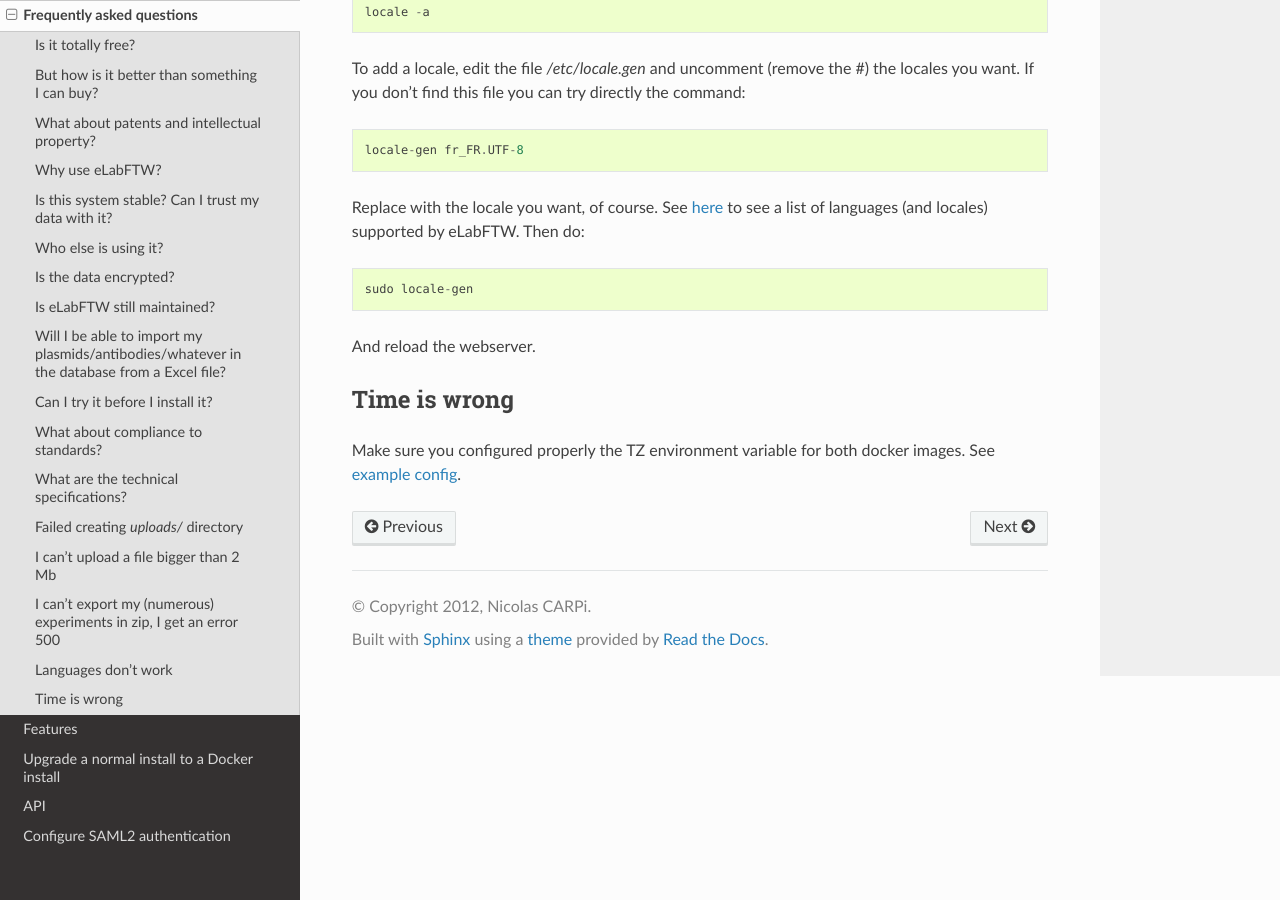
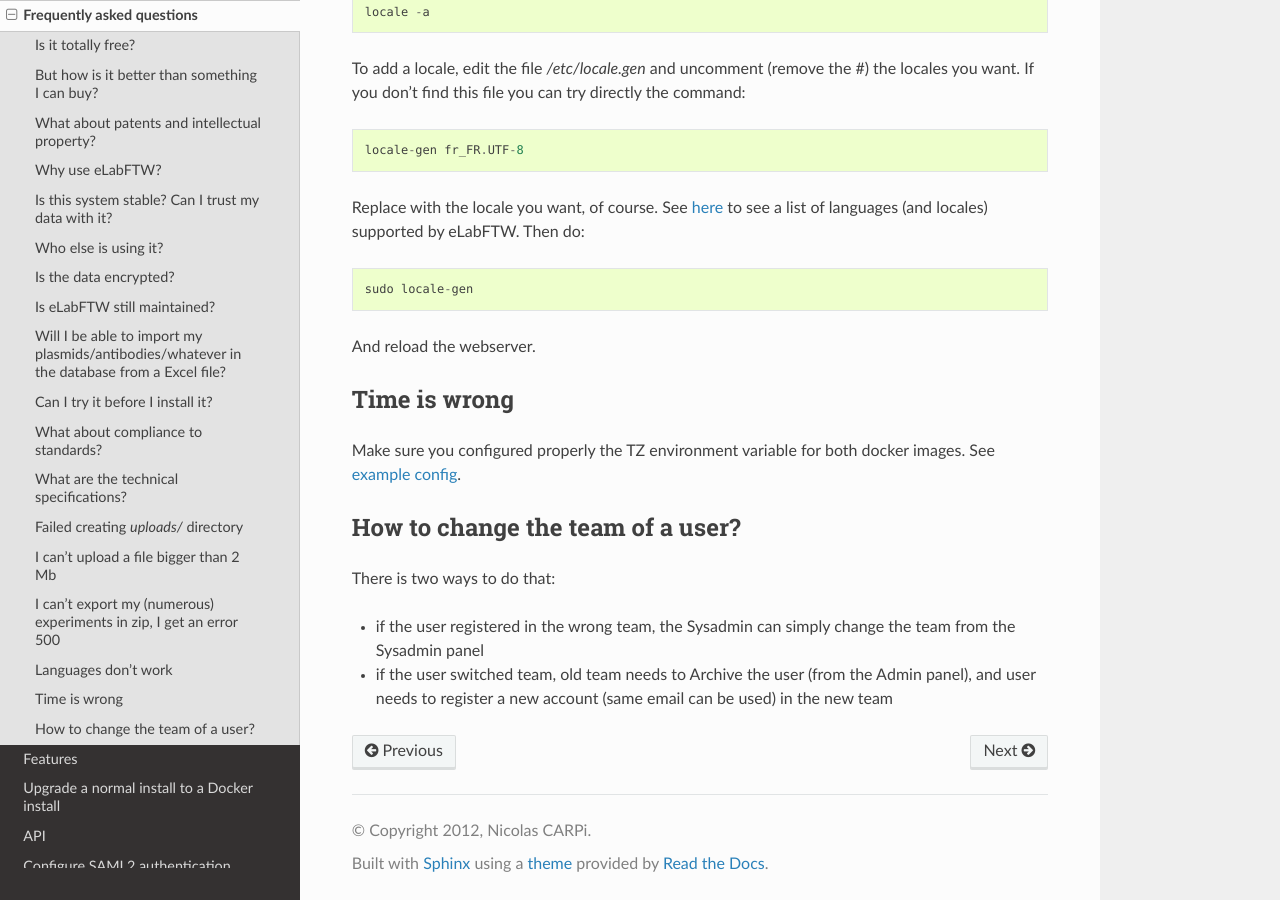
Before and after one commit to elabftw/elabdoc, a Sphinx documentation site: the page built from doc/faq.rst, in a window 1280 px wide and 900 px high, scrolled down 5178 px. Built offline with Sphinx 7.4.7 and the Read the Docs theme 2.0.0, drawn with Linux system fonts in a browser that asks for light colours; pages that are not in the unit, such as notebooks, are missing from menus.

Commit message:
add user switch doc

```diff
--- a/doc/faq.rst
+++ b/doc/faq.rst
@@ -218,3 +218,11 @@ Time is wrong
 -------------
 
 Make sure you configured properly the TZ environment variable for both docker images. See `example config <https://github.com/elabftw/elabimg/blob/master/src/docker-compose.yml-EXAMPLE>`_.
+
+How to change the team of a user?
+---------------------------------
+
+There is two ways to do that:
+
+* if the user registered in the wrong team, the Sysadmin can simply change the team from the Sysadmin panel
+* if the user switched team, old team needs to Archive the user (from the Admin panel), and user needs to register a new account (same email can be used) in the new team
```
